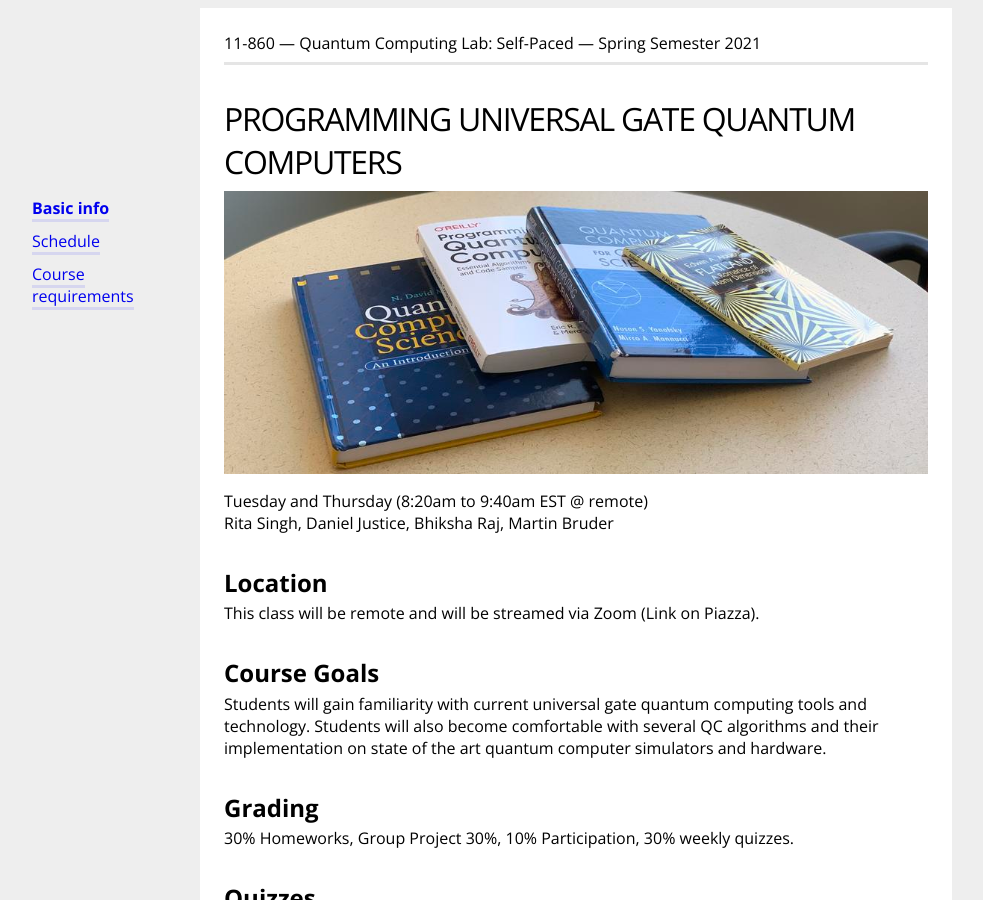
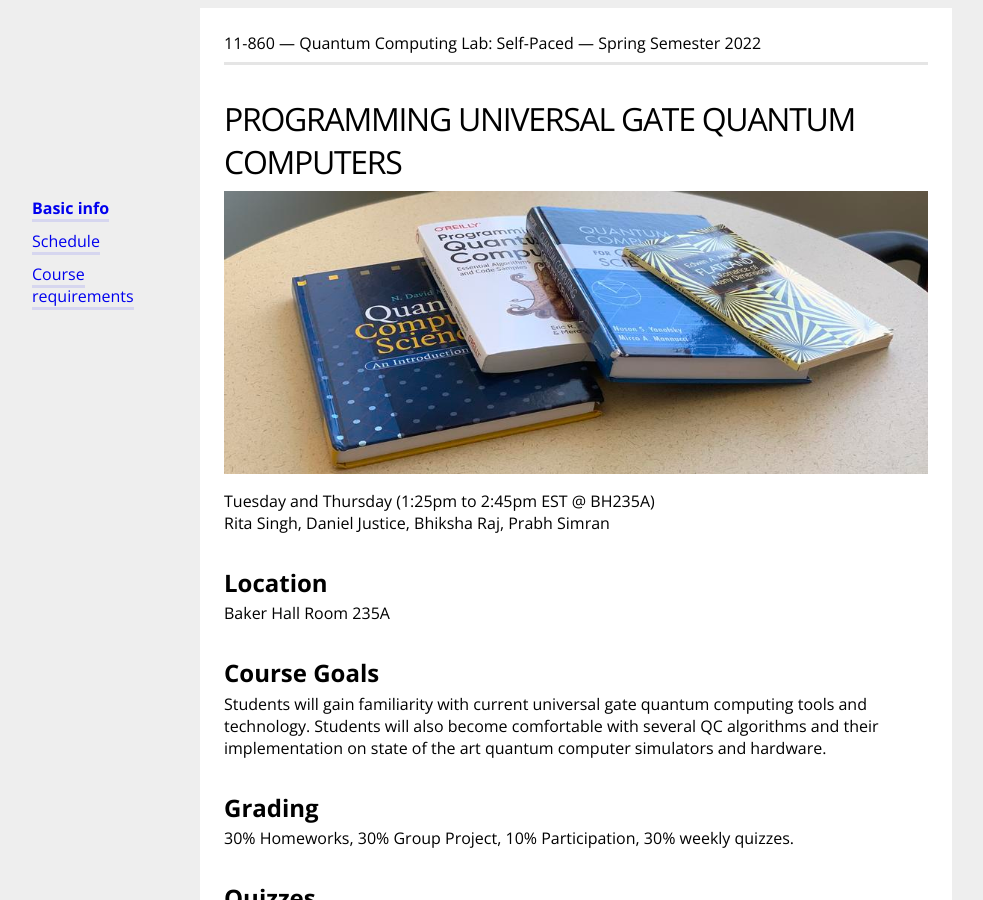
Before and after one commit to thequantumturtle/QuantumSpring2022, a Jekyll site: the page built from index.md, in a window 1280 px wide and 900 px high. Shown: the whole window, without its empty margins (64-1047 px from the left). Built offline with Jekyll 4.4.1, drawn with Linux system fonts in a browser that asks for light colours.

Commit message:
getting things started for this semester

```diff
--- a/_config.yml
+++ b/_config.yml
@@ -4,10 +4,10 @@
 courseName: "Programming Universal Gate Quantum Computers"
 
 # small title that is at the top of every page
-subtitle: "11-860 — Quantum Computing Lab: Self-Paced — Spring Semester 2021"
+subtitle: "11-860 — Quantum Computing Lab: Self-Paced — Spring Semester 2022"
 
 # baseurl is the same as the name of the repository
-baseurl: /QuantumSpring2021
+baseurl: /QuantumSpring2022
 
 # url where the required reading is available to download
 docsUrl: "https://www.amazon.com/_/dp/1492039683?tag=oreilly20-20"
--- a/index.md
+++ b/index.md
@@ -8,18 +8,18 @@ menuPosition: 1
 
 <img src="{{ site.baseurl }}/style/books_header.jpg" width="100%">
 
-Tuesday and Thursday (8:20am to 9:40am EST @ remote)
-Rita Singh, Daniel Justice, Bhiksha Raj, Martin Bruder
+Tuesday and Thursday (1:25pm to 2:45pm EST @ BH235A)
+Rita Singh, Daniel Justice, Bhiksha Raj, Prabh Simran
 
 
 ## Location
-This class will be remote and will be streamed via Zoom (Link on Piazza).
+Baker Hall Room 235A
 
 ## Course Goals
 Students will gain familiarity with current universal gate quantum computing tools and technology. Students will also become comfortable with several QC algorithms and their implementation on state of the art quantum computer simulators and hardware.
 
 ## Grading
-30% Homeworks, Group Project 30%, 10% Participation, 30% weekly quizzes.
+30% Homeworks, 30% Group Project, 10% Participation, 30% weekly quizzes.
 
 ## Quizzes
 Each week a quiz will be given. The worst one will not be counted.
```
